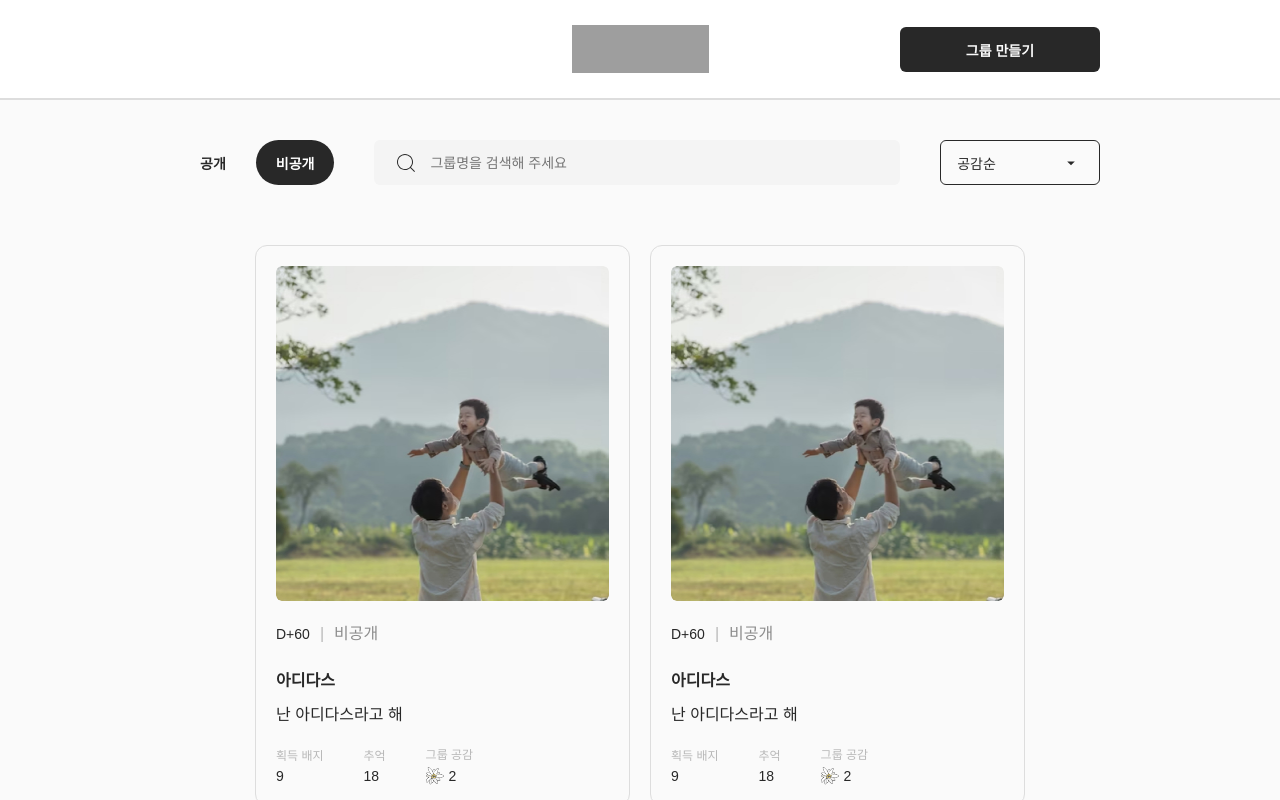
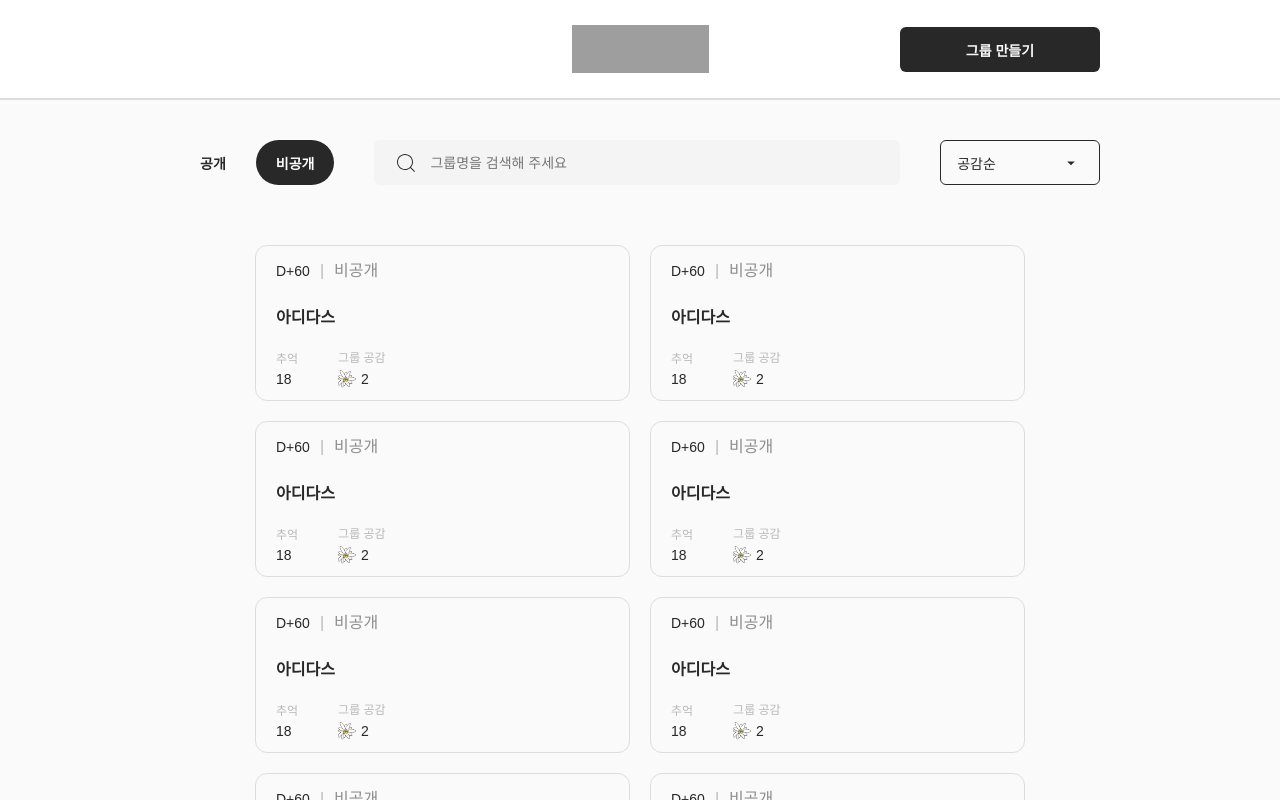
Before and after one commit to Codeit-ToyProject-Team-3/Codeit_Toy_Team3_FE, a React (Vite) app: page / in a window 1280 px wide. Both pictures are taken after a click on the button "비공개". Shown: the top 800 px of the page. Built offline with nearby package versions, Linux system fonts and the light colour scheme; grey boxes are pictures that could not be loaded; a web font is replaced by a local one.

Commit message:
fix(groupListPage): 공개/비공개 페이지에 따른 컴포넌트 조건부 렌더링 및 데이터 유무에 따른 컴포넌트 조건부 렌더링 구현 (#10)

```diff
--- a/src/components/Pagination/Pagination.jsx
+++ b/src/components/Pagination/Pagination.jsx
@@ -10,7 +10,7 @@
   PreviousArrow,
 } from "./Pagination.styled";
 
-const Pagination = ({ totalPages }) => {
+const Pagination = ({ groupList, totalPages }) => {
   const [currentPage, setCurrentPage] = useState(1);
   //   console.log(currentPage);
 
@@ -26,8 +26,14 @@
     setCurrentPage(pageNumber);
   };
 
+  // startPage 와 endPage 값이 유효한지 확인하고, 그렇지 않으면 아무것도 렌더링하지 않음
+  if (startPage > endPage || endPage < 1) {
+    return null;
+  }
+
   return (
     <>
+      {groupList?.length !== 0 && (
         <PaginationContainer>
           <NextPreviousButton
             disabled={currentPage === 1}
@@ -38,7 +44,8 @@
 
           <PageButtonContainer>
             {/* 페이지 번호 동적 렌더링 */}
-          {[...Array(endPage - startPage + 1)].map((_, index) => {
+            {startPage <= endPage &&
+              [...Array(endPage - startPage + 1)].map((_, index) => {
                 const pageNumber = startPage + index;
                 return (
                   <PageButton
@@ -59,6 +66,7 @@
             <NextArrow />
           </NextPreviousButton>
         </PaginationContainer>
+      )}
     </>
   );
 };
--- a/src/components/PrivateGroupCard/PrivateGroupCard.jsx
+++ b/src/components/PrivateGroupCard/PrivateGroupCard.jsx
@@ -1,9 +1,9 @@
-import { useEffect, useState } from "react";
-import axios from "axios";
-
+/* eslint-disable react/prop-types */
+import Pagination from "@components/Pagination/Pagination";
 import {
   PrivateGroupCardContainer,
   PrivateGroupListContainer,
+  PrivateGroupListWrapper,
 } from "./PrivateGroupCard.styled";
 
 import {
@@ -15,53 +15,38 @@
   StyledLikeIcon,
 } from "@components/PublicGroupCard/PublicGroupCard.styled";
 
-const PrivateGroupCard = () => {
-  const [publicGroupList, setPublicGroupList] = useState([]);
-  //   const [listTotalPage, setListTotalPage] = useState(0);
-
-  useEffect(() => {
-    const fetchPublicGroupList = async () => {
-      const response = await axios.get("/data/groupCard.json");
-      const fetchedGroupListData = response.data;
-      const fetchedGroupList = fetchedGroupListData.data;
-
-      console.log(fetchedGroupList);
-
-      setPublicGroupList(fetchedGroupList);
-      //   setListTotalPage(fetchedGroupListData.totalPages);
-    };
-
-    fetchPublicGroupList();
-  }, []);
-
+const PrivateGroupCard = ({ privateGroupList, listTotalPage }) => {
   return (
+    <PrivateGroupListWrapper>
       <PrivateGroupListContainer>
-      {publicGroupList.map((publicGroup) => (
-        <PrivateGroupCardContainer key={publicGroup.id}>
+        {privateGroupList?.map((privateGroup) => (
+          <PrivateGroupCardContainer key={privateGroup?.id}>
             <GroupCardHeader>
-            <h3 className="created-date">D+{publicGroup.createdAt}</h3>
+              <h3 className="created-date">D+{privateGroup?.createdAt}</h3>
               <span className="divider">|</span>
-            <h3 className="privacy-bound">{publicGroup.isPublic}</h3>
+              <h3 className="privacy-bound">{privateGroup?.isPublic}</h3>
             </GroupCardHeader>
             <GroupCardMainContent>
-            <h3 className="name">{publicGroup.name}</h3>
+              <h3 className="name">{privateGroup?.name}</h3>
             </GroupCardMainContent>
             <GroupCardFooter>
               <GroupCardFooterModule>
                 <h5 className="title">추억</h5>
-              <h5 className="stat">{publicGroup.postCount}</h5>
+                <h5 className="stat">{privateGroup?.postCount}</h5>
               </GroupCardFooterModule>
               <GroupCardFooterModule>
                 <h5 className="title">그룹 공감</h5>
                 <GroupLikeContainer>
                   <StyledLikeIcon />
-                <h5 className="stat">{publicGroup.likeCount}</h5>
+                  <h5 className="stat">{privateGroup?.likeCount}</h5>
                 </GroupLikeContainer>
               </GroupCardFooterModule>
             </GroupCardFooter>
           </PrivateGroupCardContainer>
         ))}
       </PrivateGroupListContainer>
+      <Pagination groupList={privateGroupList} totalPages={listTotalPage} />
+    </PrivateGroupListWrapper>
   );
 };
 
--- a/src/components/PrivateGroupCard/PrivateGroupCard.styled.js
+++ b/src/components/PrivateGroupCard/PrivateGroupCard.styled.js
@@ -4,7 +4,10 @@
 import {
   PublicGroupCardContainer,
   PublicGroupListContainer,
+  PublicGroupListWrapper,
 } from "@components/PublicGroupCard/PublicGroupCard.styled";
+
+export const PrivateGroupListWrapper = styled(PublicGroupListWrapper)``;
 
 export const PrivateGroupListContainer = styled(PublicGroupListContainer)``;
 
--- a/src/components/PublicGroupCard/PublicGroupCard.jsx
+++ b/src/components/PublicGroupCard/PublicGroupCard.jsx
@@ -22,36 +22,36 @@
       <Header />
       <PublicGroupListWrapper>
         <PublicGroupListContainer>
-          {publicGroupList.map((publicGroup) => (
-            <PublicGroupCardContainer key={publicGroup.id}>
+          {publicGroupList?.map((publicGroup) => (
+            <PublicGroupCardContainer key={publicGroup?.id}>
               <PublicGroupImage
-                src={publicGroup.imageUrl}
-                alt={publicGroup.name}
+                src={publicGroup?.imageUrl}
+                alt={publicGroup?.name}
               />
               <PublicGroupContentContainer>
                 <GroupCardHeader>
                   <h3 className="created-date">D+{publicGroup.createdAt}</h3>
                   <span className="divider">|</span>
-                  <h3 className="privacy-bound">{publicGroup.isPublic}</h3>
+                  <h3 className="privacy-bound">{publicGroup?.isPublic}</h3>
                 </GroupCardHeader>
                 <GroupCardMainContent>
-                  <h3 className="name">{publicGroup.name}</h3>
-                  <p className="introduction">{publicGroup.introduction}</p>
+                  <h3 className="name">{publicGroup?.name}</h3>
+                  <p className="introduction">{publicGroup?.introduction}</p>
                 </GroupCardMainContent>
                 <GroupCardFooter>
                   <GroupCardFooterModule>
                     <h5 className="title">획득 배지</h5>
-                    <h5 className="stat">{publicGroup.badgeCount}</h5>
+                    <h5 className="stat">{publicGroup?.badgeCount}</h5>
                   </GroupCardFooterModule>
                   <GroupCardFooterModule>
                     <h5 className="title">추억</h5>
-                    <h5 className="stat">{publicGroup.postCount}</h5>
+                    <h5 className="stat">{publicGroup?.postCount}</h5>
                   </GroupCardFooterModule>
                   <GroupCardFooterModule>
                     <h5 className="title">그룹 공감</h5>
                     <GroupLikeContainer>
                       <StyledLikeIcon />
-                      <h5 className="stat">{publicGroup.likeCount}</h5>
+                      <h5 className="stat">{publicGroup?.likeCount}</h5>
                     </GroupLikeContainer>
                   </GroupCardFooterModule>
                 </GroupCardFooter>
@@ -59,7 +59,7 @@
             </PublicGroupCardContainer>
           ))}
         </PublicGroupListContainer>
-        <Pagination totalPages={listTotalPage} />
+        <Pagination groupList={publicGroupList} totalPages={listTotalPage} />
       </PublicGroupListWrapper>
     </>
   );
--- a/src/pages/GroupListPage/GroupListPage.jsx
+++ b/src/pages/GroupListPage/GroupListPage.jsx
@@ -4,8 +4,8 @@
 
 import {
   CreateGroupButtonLarge,
+  GroupListPageContainer,
   NoGroupContainer,
-  PublicGroupContainer,
 } from "./GroupListPage.styled";
 
 import Header from "@layout/Header/Header";
@@ -13,28 +13,39 @@
 import PublicGroupCard from "@components/PublicGroupCard/PublicGroupCard";
 
 import noGroupIcon from "@assets/no-group-icon.svg";
+import PrivateGroupCard from "@components/PrivateGroupCard/PrivateGroupCard";
 
 const GroupListPage = () => {
   const [privacyCategory, setPrivacyCategory] = useState("공개");
 
-  const [groupList, setGroupList] = useState([]);
+  const [groupList, setGroupList] = useState(null);
   const [listTotalPage, setListTotalPage] = useState(0);
+
+  const [isLoading, setIsLoading] = useState(true);
 
   // Fetching Group List Data
   useEffect(() => {
     const fetchPublicGroupList = async () => {
+      setIsLoading(true);
+      try {
         const response = await axios.get("/data/groupCard.json");
         const fetchedGroupListData = response.data;
         const fetchedGroupList = fetchedGroupListData.data;
         console.log(fetchedGroupList);
 
-      const filteredGroupList = fetchedGroupList.filter(
+        const filteredGroupList = fetchedGroupList?.filter(
           (group) => group.isPublic === privacyCategory
         );
         console.log(filteredGroupList);
 
         setGroupList(filteredGroupList);
         setListTotalPage(fetchedGroupListData.totalPages);
+      } catch (error) {
+        console.error("Error fetching group list", error);
+        setGroupList([]);
+      } finally {
+        setIsLoading(false);
+      }
     };
 
     fetchPublicGroupList();
@@ -43,17 +54,14 @@
   return (
     <>
       <Header />
-      <PublicGroupContainer>
+      <GroupListPageContainer>
         <GroupSearchBar
           privacyCategory={privacyCategory}
           setPrivacyCategory={setPrivacyCategory}
         />
-        {groupList ? (
-          <PublicGroupCard
-            publicGroupList={groupList}
-            listTotalPage={listTotalPage}
-          />
-        ) : (
+        {isLoading ? (
+          <p>Loading...</p>
+        ) : groupList === undefined || groupList?.length === 0 ? (
           <>
             <NoGroupContainer>
               <img src={noGroupIcon} alt="No-Group-Icon" />
@@ -64,8 +72,18 @@
               <CreateGroupButtonLarge>그룹 만들기</CreateGroupButtonLarge>
             </Link>
           </>
+        ) : privacyCategory === "공개" ? (
+          <PublicGroupCard
+            publicGroupList={groupList}
+            listTotalPage={listTotalPage}
+          />
+        ) : (
+          <PrivateGroupCard
+            privateGroupList={groupList}
+            listTotalPage={listTotalPage}
+          />
         )}
-      </PublicGroupContainer>
+      </GroupListPageContainer>
     </>
   );
 };
--- a/src/pages/GroupListPage/GroupListPage.styled.js
+++ b/src/pages/GroupListPage/GroupListPage.styled.js
@@ -1,7 +1,7 @@
 import styled from "styled-components";
 import { colors } from "@styles/theme/colors";
 
-export const PublicGroupContainer = styled.div`
+export const GroupListPageContainer = styled.div`
   width: 100%;
   margin-top: 140px;
   padding: 0 180px;
```
Lines whose indentation alone changed are shown as unchanged.
